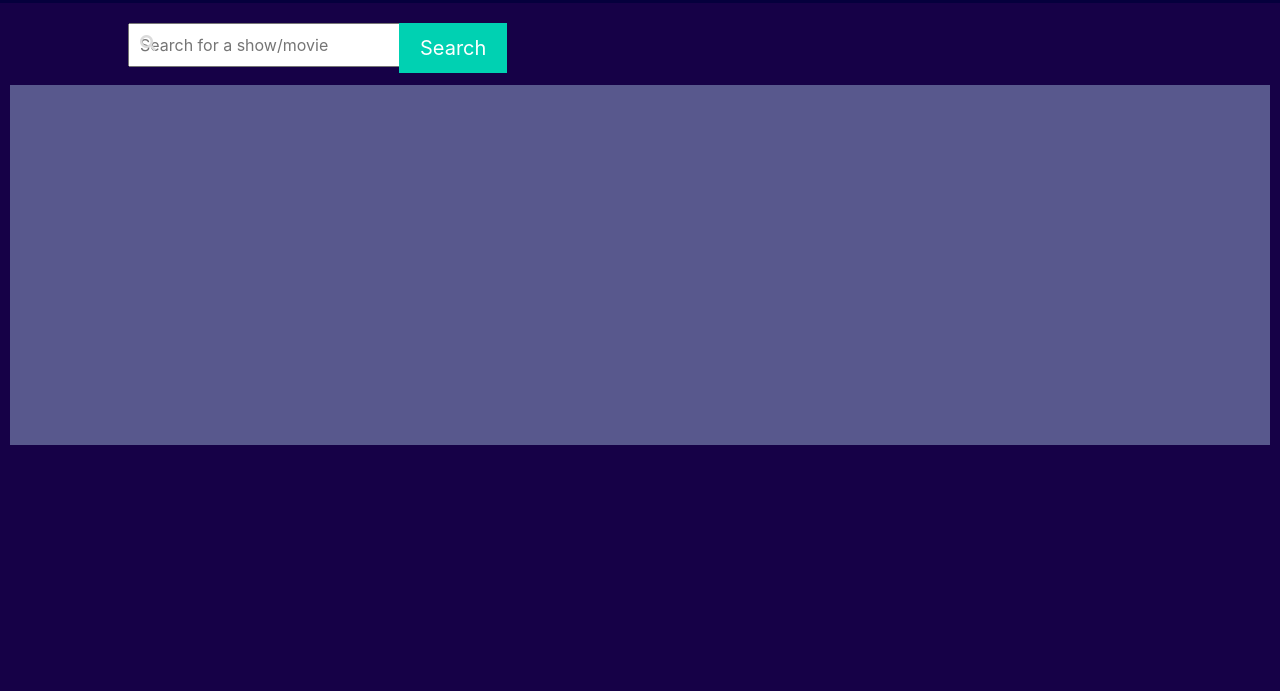
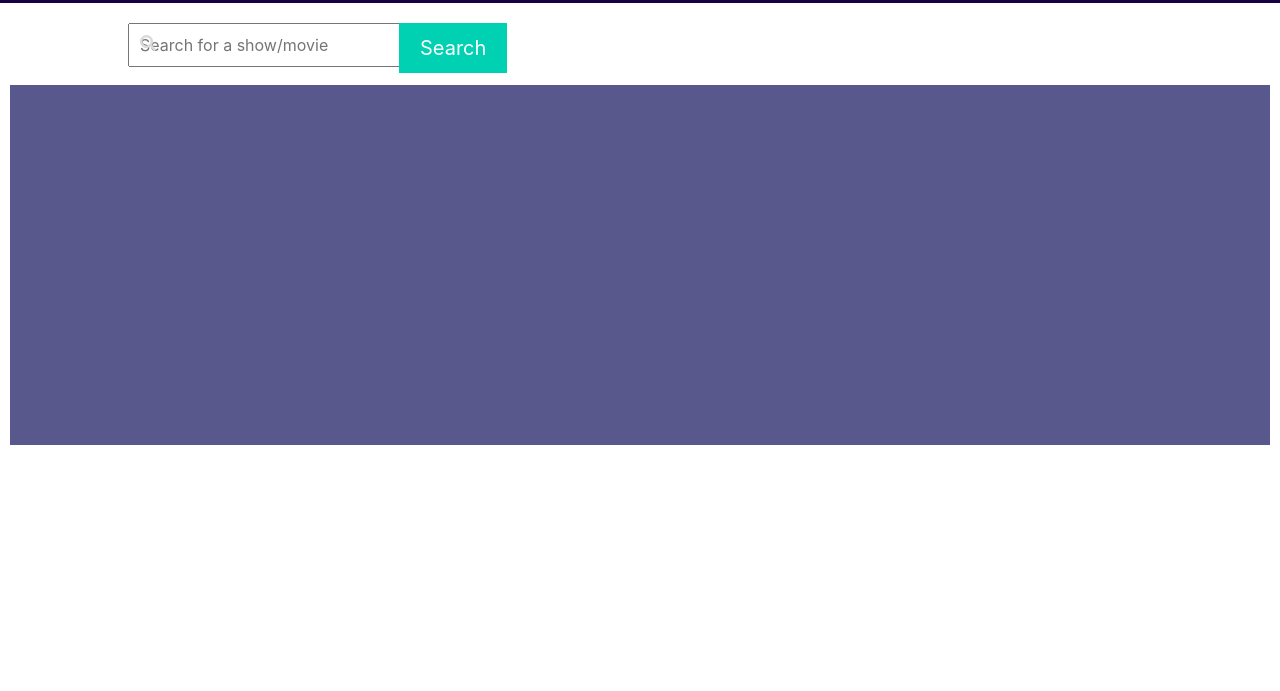
Before and after one commit to jonesmatr/What-2-Watch, a plain HTML site: page index.html in a window 1280 px wide. Shown: the part 109-800 px from the top of the page. Drawn offline with nearby package versions, Linux system fonts and the light colour scheme; no server answers.

Commit message:
changed background colour with var ()

```diff
--- a/assets/css/search-results.css
+++ b/assets/css/search-results.css
@@ -1,6 +1,10 @@
+:root {
+    --background-colour:  rgb(22, 1, 71) !important;
+}
+
 html, body, .main-content {
     height: 100%;
-    background: rgb(22, 1, 71) !important;
+    background:var(--background-colour)
 }
 
 header {
--- a/assets/css/style.css
+++ b/assets/css/style.css
@@ -1,6 +1,9 @@
+:root {
+    --background-colour:  rgb(22, 1, 71) !important;
+}
 html, body, .main-content {
     height: 100%;
-    background: rgb(22, 1, 71) !important;
+    background: var(--background-colourq);
 }
 
 /* body {
@@ -22,7 +25,7 @@ h1 {
 }
 
 header {
-    background-color: rgba(0, 0, 59, 0.759);
+    background-color: var(--background-colour);
     padding: 10px;
     color: white;
 }
```
